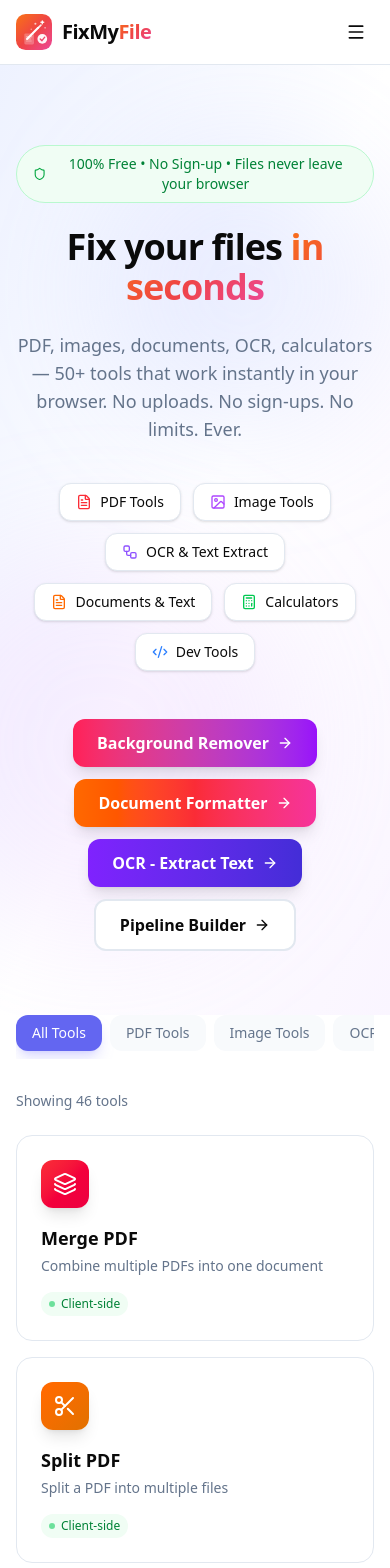
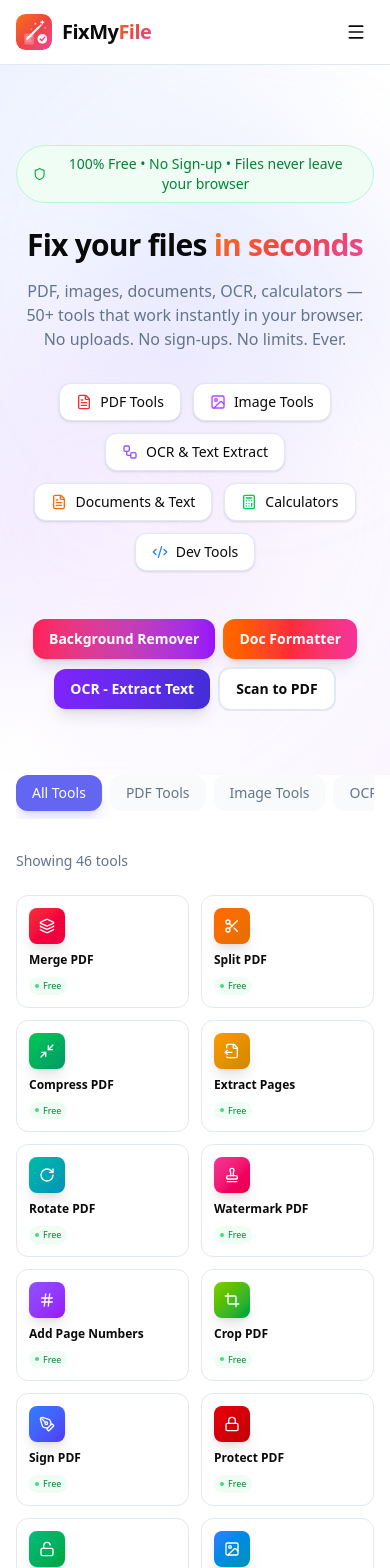
Before and after one commit to abinas94/fixmyfile, a Next.js app: page / in a window 390 px wide. Shown: the top 1568 px of the page. Built offline with nearby package versions, Linux system fonts and the light colour scheme.

Commit message:
Mobile redesign: 2 cards per row, compact cards, responsive hero buttons

```diff
--- a/src/app/page.tsx
+++ b/src/app/page.tsx
@@ -35,12 +35,12 @@ export default function Home() {
               </span>
             </div>
 
-            <h1 className="text-4xl sm:text-5xl lg:text-6xl font-bold tracking-tight mb-6">
+            <h1 className="text-3xl sm:text-4xl lg:text-5xl xl:text-6xl font-bold tracking-tight mb-4 sm:mb-6">
               Fix your files{" "}
               <span style={{ background: "linear-gradient(135deg, #f97316, #ef4444, #ec4899)", WebkitBackgroundClip: "text", WebkitTextFillColor: "transparent", backgroundClip: "text" }}>in seconds</span>
             </h1>
 
-            <p className="text-lg sm:text-xl text-[var(--muted-foreground)] max-w-2xl mx-auto mb-10">
+            <p className="text-base sm:text-lg lg:text-xl text-[var(--muted-foreground)] max-w-2xl mx-auto mb-8 sm:mb-10">
               PDF, images, documents, OCR, calculators — 50+ tools that work instantly
               in your browser. No uploads. No sign-ups. No limits. Ever.
             </p>
@@ -74,34 +74,34 @@ export default function Home() {
             </div>
 
             {/* CTAs - Feature tools */}
-            <div className="flex flex-wrap items-center justify-center gap-3">
+            <div className="flex flex-wrap items-center justify-center gap-2 sm:gap-3">
               <Link
                 href="/tools/bg-remover"
-                className="inline-flex items-center gap-2 px-6 py-3 rounded-xl bg-gradient-to-r from-rose-500 to-purple-600 text-white font-semibold shadow-lg hover:shadow-rose-500/30 hover:scale-105 active:scale-95 transition-all"
+                className="inline-flex items-center gap-2 px-4 sm:px-6 py-2.5 sm:py-3 rounded-xl bg-gradient-to-r from-rose-500 to-purple-600 text-white text-sm sm:text-base font-semibold shadow-lg hover:shadow-rose-500/30 hover:scale-105 active:scale-95 transition-all"
               >
                 Background Remover
-                <ArrowRight className="w-4 h-4" />
+                <ArrowRight className="w-4 h-4 hidden sm:block" />
               </Link>
               <Link
                 href="/tools/doc-formatter"
-                className="inline-flex items-center gap-2 px-6 py-3 rounded-xl bg-gradient-to-r from-orange-500 via-red-500 to-pink-500 text-white font-semibold shadow-lg hover:shadow-red-500/30 hover:scale-105 active:scale-95 transition-all"
+                className="inline-flex items-center gap-2 px-4 sm:px-6 py-2.5 sm:py-3 rounded-xl bg-gradient-to-r from-orange-500 via-red-500 to-pink-500 text-white text-sm sm:text-base font-semibold shadow-lg hover:shadow-red-500/30 hover:scale-105 active:scale-95 transition-all"
               >
-                Document Formatter
-                <ArrowRight className="w-4 h-4" />
+                Doc Formatter
+                <ArrowRight className="w-4 h-4 hidden sm:block" />
               </Link>
               <Link
                 href="/tools/ocr"
-                className="inline-flex items-center gap-2 px-6 py-3 rounded-xl bg-gradient-to-r from-violet-600 to-indigo-700 text-white font-semibold shadow-lg hover:shadow-violet-500/30 hover:scale-105 active:scale-95 transition-all"
+                className="inline-flex items-center gap-2 px-4 sm:px-6 py-2.5 sm:py-3 rounded-xl bg-gradient-to-r from-violet-600 to-indigo-700 text-white text-sm sm:text-base font-semibold shadow-lg hover:shadow-violet-500/30 hover:scale-105 active:scale-95 transition-all"
               >
                 OCR - Extract Text
-                <ArrowRight className="w-4 h-4" />
+                <ArrowRight className="w-4 h-4 hidden sm:block" />
               </Link>
               <Link
-                href="/tools/pipeline"
-                className="inline-flex items-center gap-2 px-6 py-3 rounded-xl border-2 border-[var(--border)] bg-[var(--card)] font-semibold hover:border-[var(--primary)] hover:scale-105 active:scale-95 transition-all"
+                href="/tools/scan-to-pdf"
+                className="inline-flex items-center gap-2 px-4 sm:px-6 py-2.5 sm:py-3 rounded-xl border-2 border-[var(--border)] bg-[var(--card)] text-sm sm:text-base font-semibold hover:border-[var(--primary)] hover:scale-105 active:scale-95 transition-all"
               >
-                Pipeline Builder
-                <ArrowRight className="w-4 h-4" />
+                Scan to PDF
+                <ArrowRight className="w-4 h-4 hidden sm:block" />
               </Link>
             </div>
           </div>
@@ -141,7 +141,7 @@ export default function Home() {
         </p>
 
         {/* Grid */}
-        <div className="grid grid-cols-1 sm:grid-cols-2 lg:grid-cols-3 xl:grid-cols-4 gap-4 sm:gap-6">
+        <div className="grid grid-cols-2 sm:grid-cols-2 lg:grid-cols-3 xl:grid-cols-4 gap-3 sm:gap-4 lg:gap-6">
           {filteredTools.map((tool) => (
             <ToolCard key={tool.id} tool={tool} />
           ))}
--- a/src/components/ToolCard.tsx
+++ b/src/components/ToolCard.tsx
@@ -96,21 +96,22 @@ export default function ToolCard({ tool }: { tool: ToolConfig }) {
 
   return (
     <Link href={tool.href} className="group block">
-      <div className="relative p-6 rounded-2xl border border-[var(--border)] bg-[var(--card)] hover:shadow-xl hover:shadow-indigo-500/5 transition-all duration-300 hover:-translate-y-1 h-full">
+      <div className="relative p-3 sm:p-5 lg:p-6 rounded-xl sm:rounded-2xl border border-[var(--border)] bg-[var(--card)] hover:shadow-xl hover:shadow-indigo-500/5 transition-all duration-300 hover:-translate-y-1 h-full">
         <div
-          className={`w-12 h-12 rounded-xl bg-gradient-to-br ${tool.color} flex items-center justify-center mb-4 shadow-lg group-hover:scale-110 transition-transform`}
+          className={`w-9 h-9 sm:w-11 sm:h-11 lg:w-12 lg:h-12 rounded-lg sm:rounded-xl bg-gradient-to-br ${tool.color} flex items-center justify-center mb-2 sm:mb-3 lg:mb-4 shadow-lg group-hover:scale-110 transition-transform`}
         >
-          <Icon className="w-6 h-6 text-white" />
+          <Icon className="w-4 h-4 sm:w-5 sm:h-5 lg:w-6 lg:h-6 text-white" />
         </div>
-        <h3 className="text-lg font-semibold mb-1 group-hover:text-[var(--primary)] transition-colors">
+        <h3 className="text-xs sm:text-sm lg:text-lg font-semibold mb-0.5 sm:mb-1 group-hover:text-[var(--primary)] transition-colors leading-tight">
           {tool.name}
         </h3>
-        <p className="text-sm text-[var(--muted-foreground)]">
+        <p className="text-[10px] sm:text-xs lg:text-sm text-[var(--muted-foreground)] line-clamp-2 hidden sm:block">
           {tool.description}
         </p>
-        <div className="mt-4 inline-flex items-center gap-1.5 px-2 py-1 rounded-full bg-green-50 dark:bg-green-900/20 text-green-700 dark:text-green-400 text-xs font-medium">
-          <span className="w-1.5 h-1.5 rounded-full bg-green-500 animate-pulse" />
-          Client-side
+        <div className="mt-2 sm:mt-3 lg:mt-4 inline-flex items-center gap-1 px-1.5 py-0.5 sm:px-2 sm:py-1 rounded-full bg-green-50 dark:bg-green-900/20 text-green-700 dark:text-green-400 text-[9px] sm:text-xs font-medium">
+          <span className="w-1 h-1 sm:w-1.5 sm:h-1.5 rounded-full bg-green-500 animate-pulse" />
+          <span className="hidden sm:inline">Client-side</span>
+          <span className="sm:hidden">Free</span>
         </div>
       </div>
     </Link>
```
